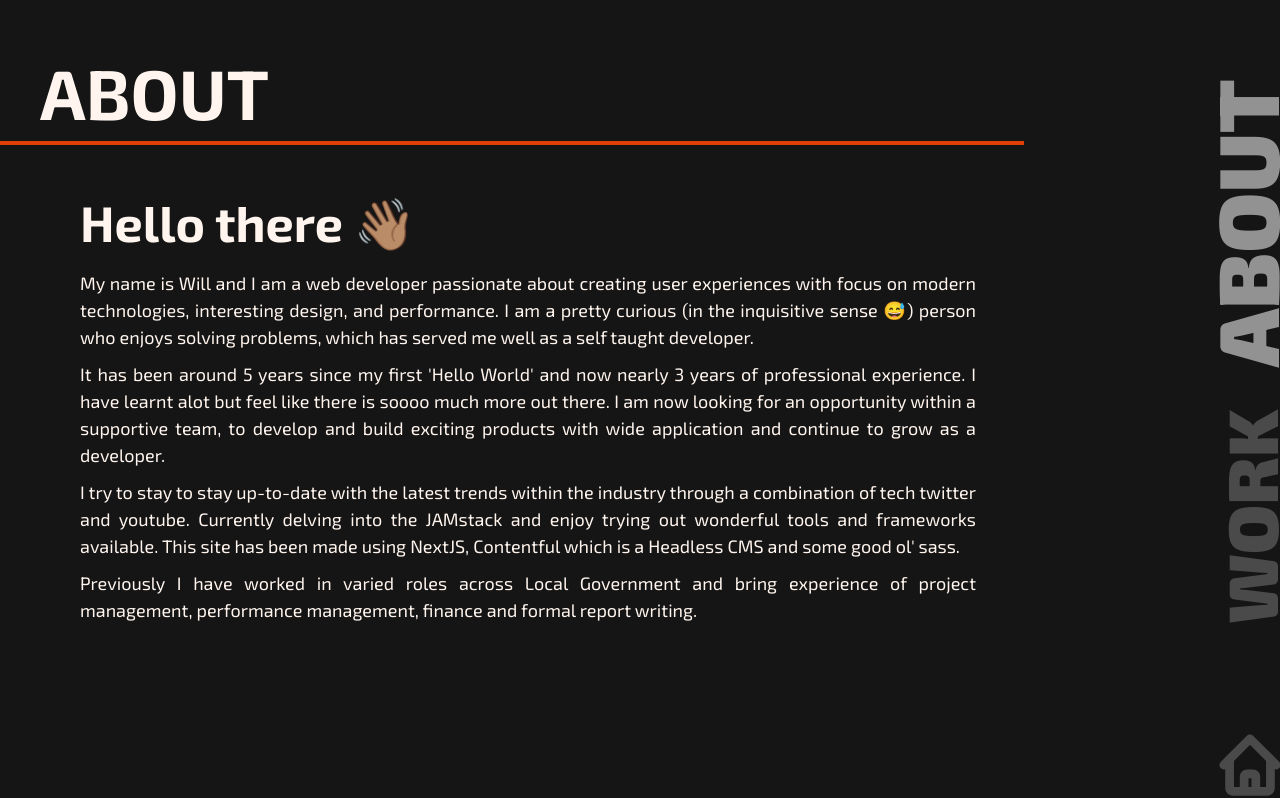
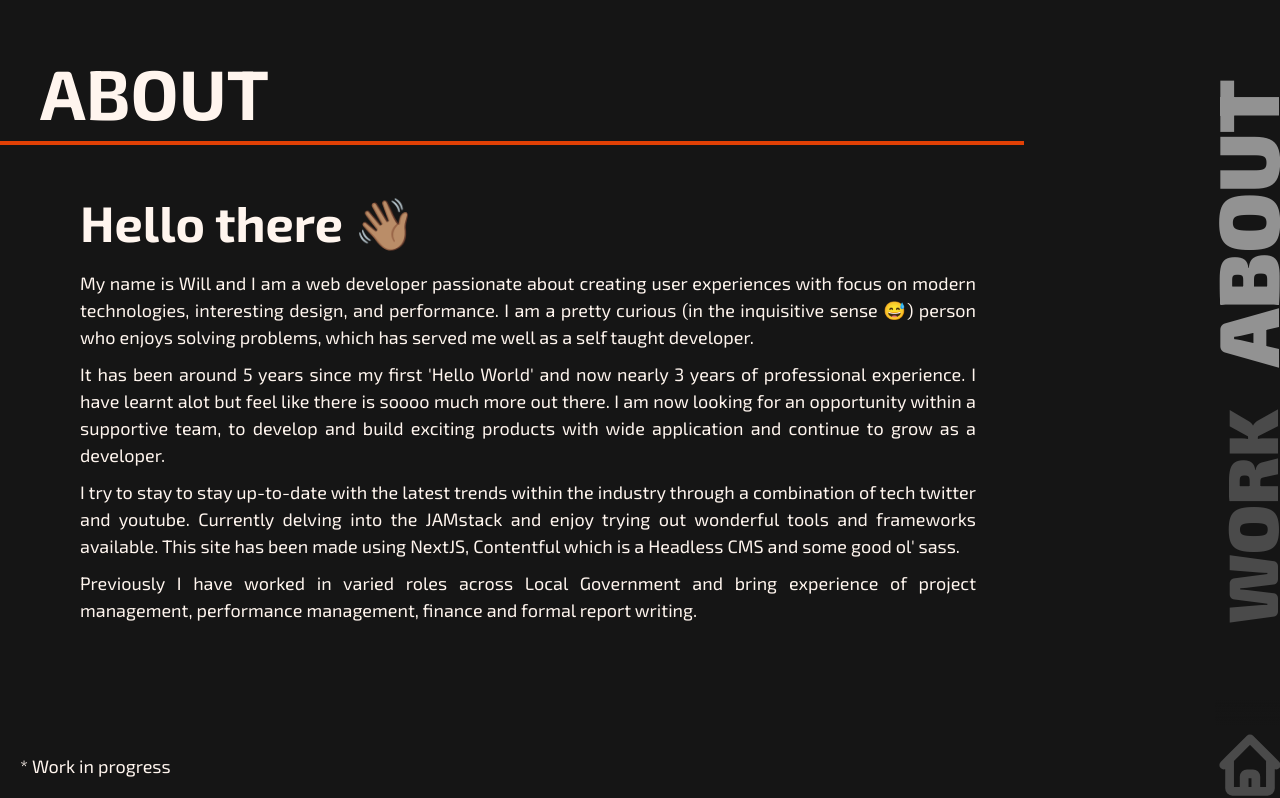
Before and after one commit to willbuilt1/portfolio-v2, a Next.js app: page /about in a window 1280 px wide. Shown: the top 798 px of the page. Built offline with nearby package versions, Linux system fonts and the light colour scheme.

Commit message:
WIP flag

```diff
--- a/components/layout.js
+++ b/components/layout.js
@@ -53,6 +53,7 @@ export default function Layout({ children, href }) {
           </svg>
         </Link>
       </footer>
+      <div className="wip">* Work in progress</div>
     </div>
   );
 }
--- a/pages/index.js
+++ b/pages/index.js
@@ -47,6 +47,7 @@ export default function Home() {
         </div>
         <button onClick={displayLinks}>Tap to show links</button>
       </main>
+      <div className="wip">* Work in progress</div>
 
       {/* <footer className='footer'>
         <a
--- a/styles/components/Home.module.scss
+++ b/styles/components/Home.module.scss
@@ -44,11 +44,6 @@
     }
   }
 
-  &__initial {
-    // position: absolute;
-    // min-width: 20rem;
-  }
-
   &__location {
     opacity: 0;
     transition: left 0.3s ease;
@@ -76,3 +71,8 @@
 .delay03 {
   animation-delay: 1.5s;
 }
+
+.wip {
+  position: absolute;
+  bottom: 2rem;
+}
--- a/styles/globals.scss
+++ b/styles/globals.scss
@@ -132,6 +132,20 @@ footer {
   width: 100%;
 }
 
+.wip {
+  position: fixed;
+  top: 2rem;
+  right: 2rem;
+}
+
+@media only screen and (min-width: 600px) {
+  .wip {
+    bottom: 2rem;
+    left: 2rem;
+    top: initial;
+  }
+}
+
 .homeLink {
   color: vars.$darkGrey;
   height: 10rem;
@@ -153,7 +167,6 @@ footer {
     width: 60%;
     margin: 8rem auto 4rem;
     padding-right: 5rem;
-    overflow: scroll;
     max-width: 1200px;
     // height: 80vh;
   }
@@ -171,7 +184,7 @@ footer {
     width: 100%;
     margin-left: 0;
     padding-right: 5rem;
-    overflow: scroll;
+
     // height: 80vh;
   }
 
```
Also changed, not shown: 1 other file (tests, documents, lock files or other folders).
